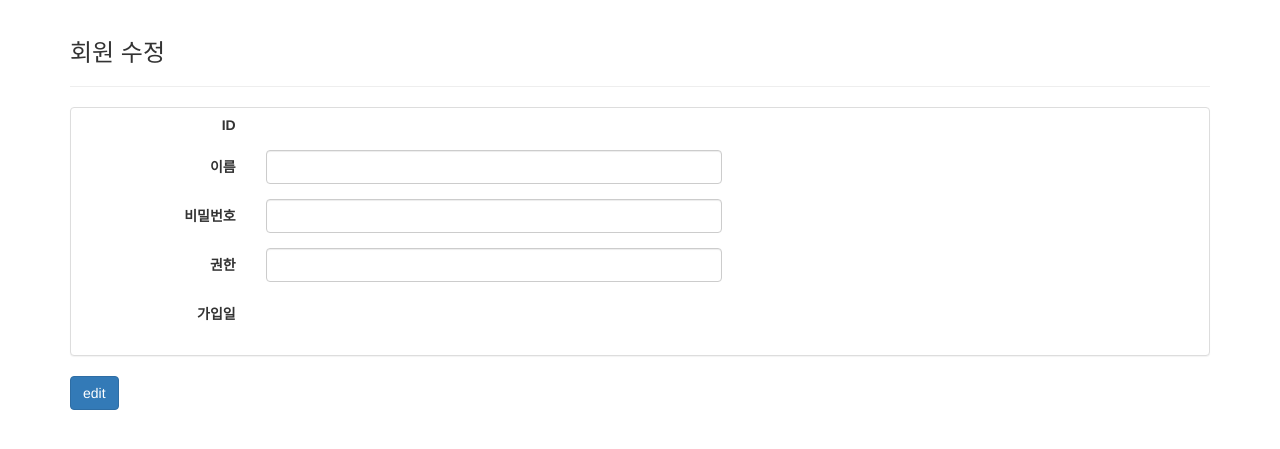
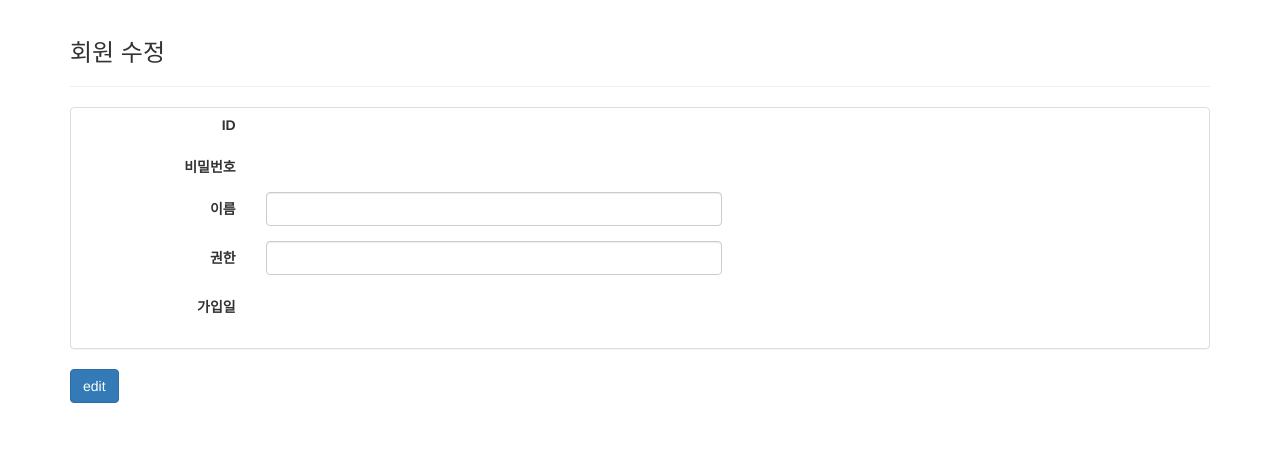
Before and after one commit to jcoolstory/flaskmongoboard, a Flask app: template app/templates/user/detail.html in a window 1280 px wide. Shown: the part 52-501 px from the top of the page. Run offline with Flask 2, Linux system fonts and the light colour scheme; the template is opened without the code that fills it, so the values that code supplies are empty, except form fields; form fields are guessed from the names that the template uses; parts of the project's set-up code (start-up, migrations or seed data) failed here and were passed over; some libraries are stand-ins or nearby versions.

Commit message:
admin user list pagination add password form mutable

```diff
--- a/app/templates/user/detail.html
+++ b/app/templates/user/detail.html
@@ -11,12 +11,12 @@
     <div class="col-sm-5"><h5>{{ user.user_id }}</h5> </div>
 </div>
 <div class="form-group">
+    <label class="control-label col-sm-2"> 비밀번호 </label>
+    <div class="col-sm-5"><h5>{{ user.password }}</h5> </div>
+</div>
+<div class="form-group">
     <label class="control-label col-sm-2"> 이름 </label>
     <div class="col-sm-5">{{ form.name(class="form-control")}} </div>
-</div>
-<div class="form-group">
-    <label class="control-label col-sm-2"> 비밀번호 </label>
-    <div class="col-sm-5">{{ form.password(class="form-control") }} </div>
 </div>
 <div class="form-group">
     <label class="control-label col-sm-2"> 권한 </label>
--- a/app/templates/user/list.html
+++ b/app/templates/user/list.html
@@ -1,4 +1,5 @@
 {% extends 'admin/base.html' %}
+{% import "_interpage.html" as interpage %}
 {% block content %}
 <div class="container">
     <ul class="nav nav-tabs actions-nav">
@@ -21,5 +22,7 @@
 {% endfor %}
 </tbody>
 </table>
+total user : {{ pagination.total_count }}
+{{ interpage.render_pagination(pagination) }}
 </div>
 {% endblock %}
```
